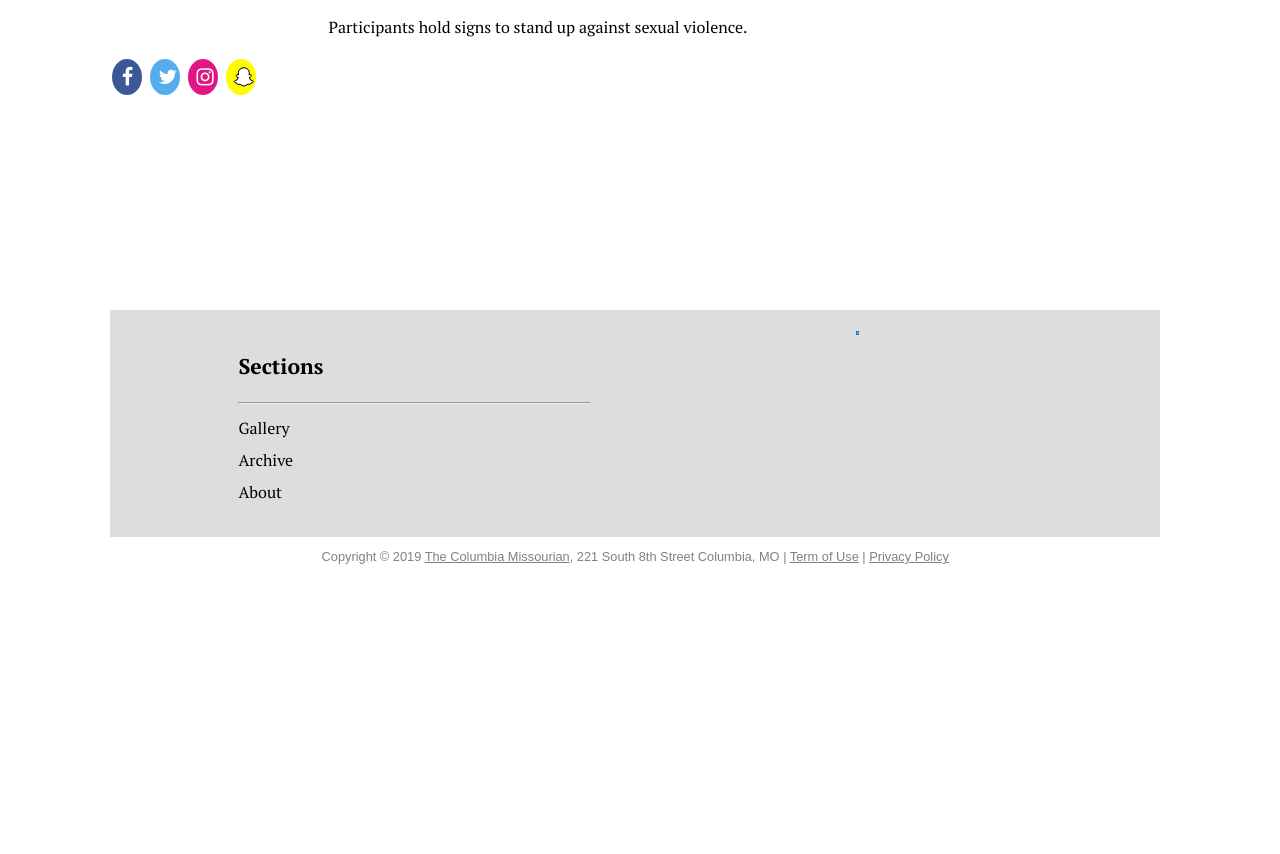
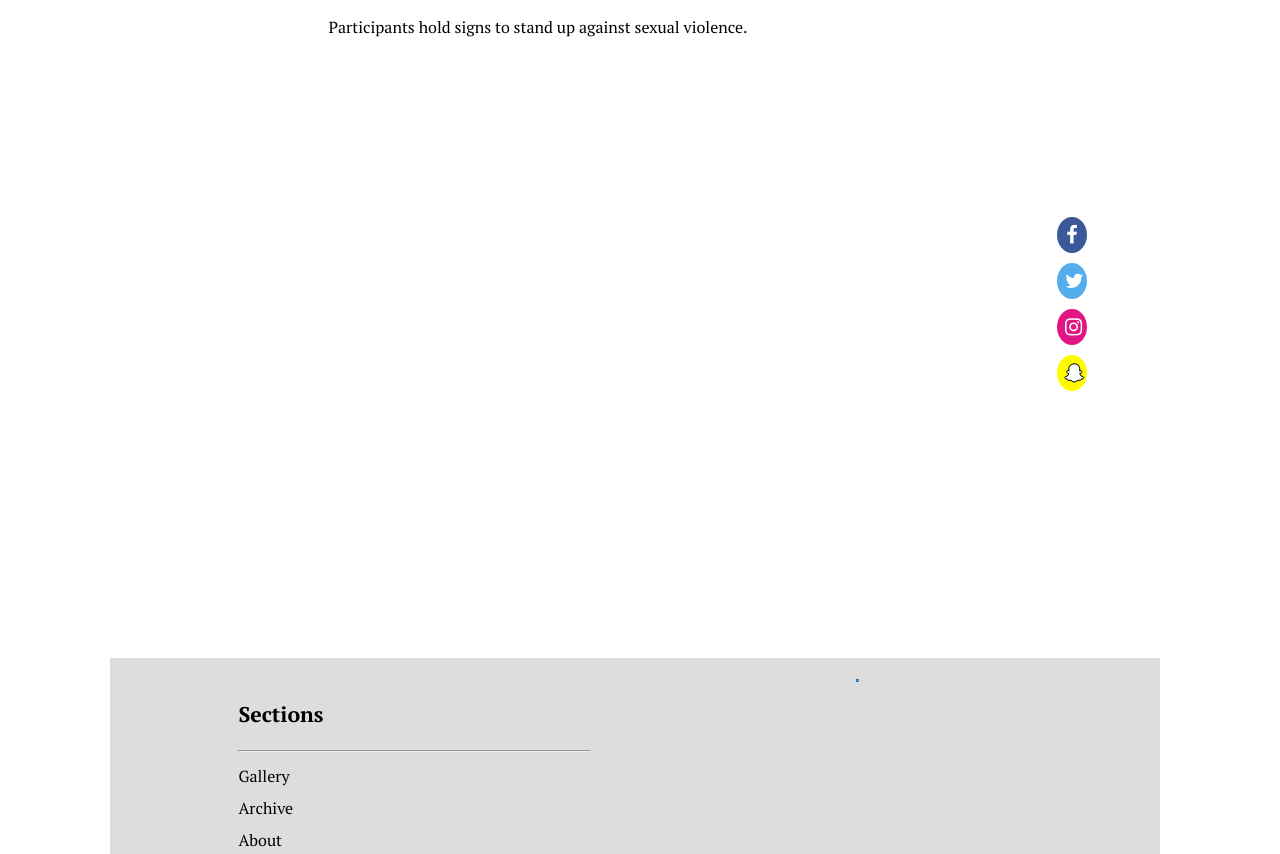
Before and after one commit to j4502-fs19/Filling-gap, a plain HTML site: page protest.html in a window 1280 px wide. Shown: the part 1939-2793 px from the top of the page. Before the commit the page ends 2524 px from the top, so only its background shows below. Drawn offline with nearby package versions, Linux system fonts and the light colour scheme; a web font is replaced by a local one.

```diff
--- a/css/style.css
+++ b/css/style.css
@@ -130,6 +130,14 @@
 }
 
 /*social icon*/
+.social{
+margin-top: 15%;
+margin-left: 90%;
+margin-right: 10%;
+margin-bottom: 5%;
+}
+
+
 .fa {
   padding: 8px;
   font-size: 20px;
```
